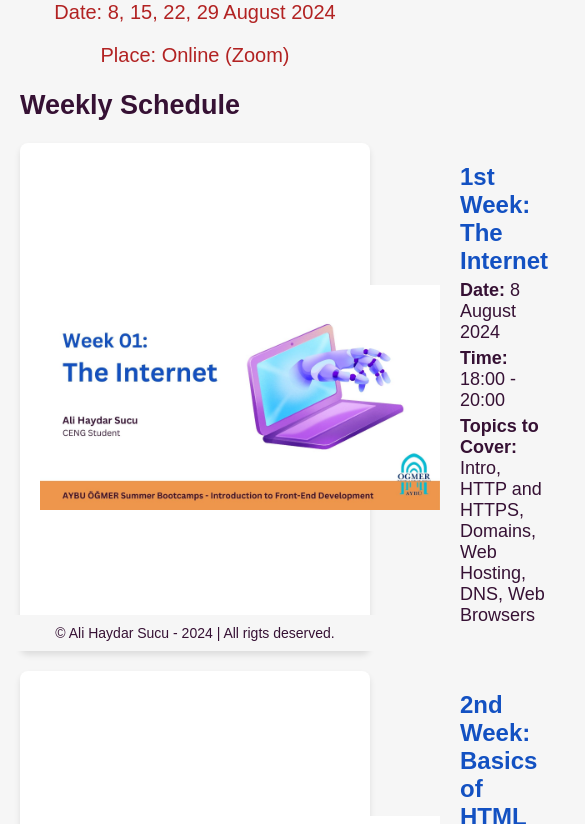
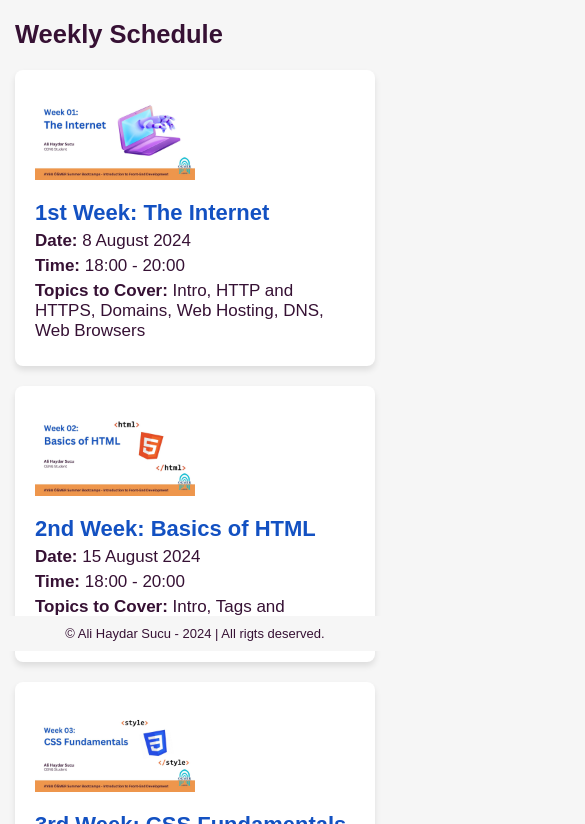
Before and after one commit to alihaydarsucu/bootcamp-final-project-sample, a plain HTML site: page index.html in a window 390 px wide. Shown: the part 193-1017 px from the top of the page, 585 px wide, since content can reach past the window. Drawn offline with Linux system fonts and the light colour scheme.

Commit message:
Update event.css

```diff
--- a/event.css
+++ b/event.css
@@ -87,13 +87,97 @@ a:hover {
 }
 
 footer {
-    background-color: #f6f6f6; /* Lighter background color */
-    color: #361134; /* Text color */
+    background-color: #f6f6f6;
+    color: #361134;
     text-align: center;
     padding: 10px 0;
-    position: fixed; /* Sticks the footer to the bottom */
+    position: fixed;
     left: 0;
     bottom: 0;
     width: 100%;
     font-size: 14px;
   }
+
+/* Mobile devices (screen width less than 600px) */
+@media only screen and (max-width: 600px) {
+    body {
+        padding: 10px;
+        font-size: 16px;
+    }
+
+    header h1 {
+        font-size: 28px;
+    }
+
+    header p {
+        font-size: 18px;
+    }
+
+    .week {
+        flex-direction: column;
+        align-items: flex-start;
+    }
+
+    .week img {
+        max-width: 100%;
+        height: auto;
+        margin-right: 0;
+        margin-bottom: 20px;
+    }
+
+    .week .content {
+        width: 100%;
+    }
+
+    .week h3 {
+        font-size: 20px;
+    }
+
+    .week p {
+        font-size: 16px;
+    }
+
+    #contact h2 {
+        font-size: 24px;
+    }
+
+    #contact p {
+        font-size: 16px;
+    }
+
+    footer {
+        font-size: 12px;
+    }
+}
+
+/* Tablet devices (screen width less than 768px) */
+@media only screen and (max-width: 768px) {
+    body {
+        padding: 15px;
+        font-size: 17px;
+    }
+
+    header h1 {
+        font-size: 32px;
+    }
+
+    .week img {
+        max-width: 50%;
+    }
+
+    .week h3 {
+        font-size: 22px;
+    }
+
+    .week p {
+        font-size: 17px;
+    }
+
+    #contact h2 {
+        font-size: 26px;
+    }
+
+    footer {
+        font-size: 13px;
+    }
+}
```
